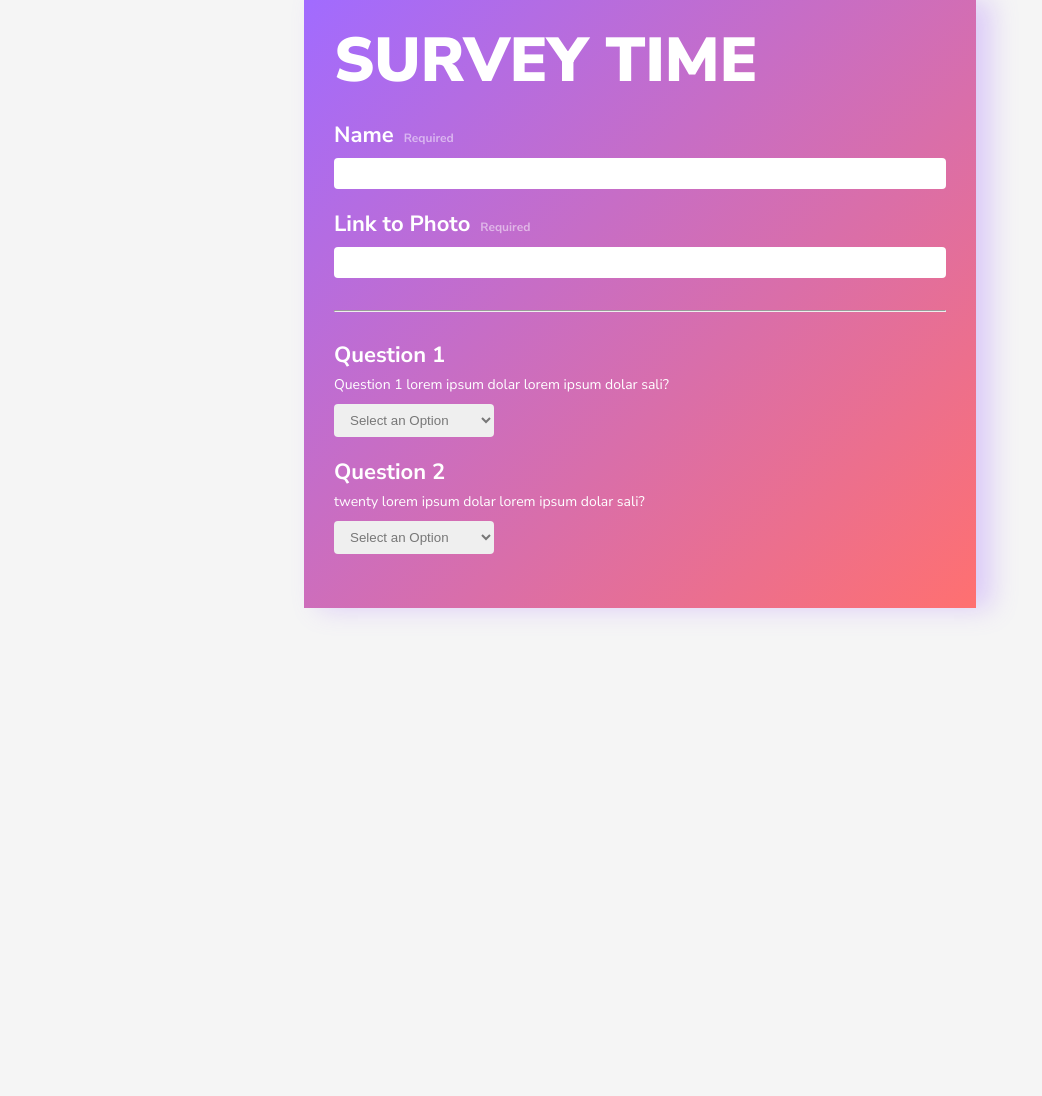
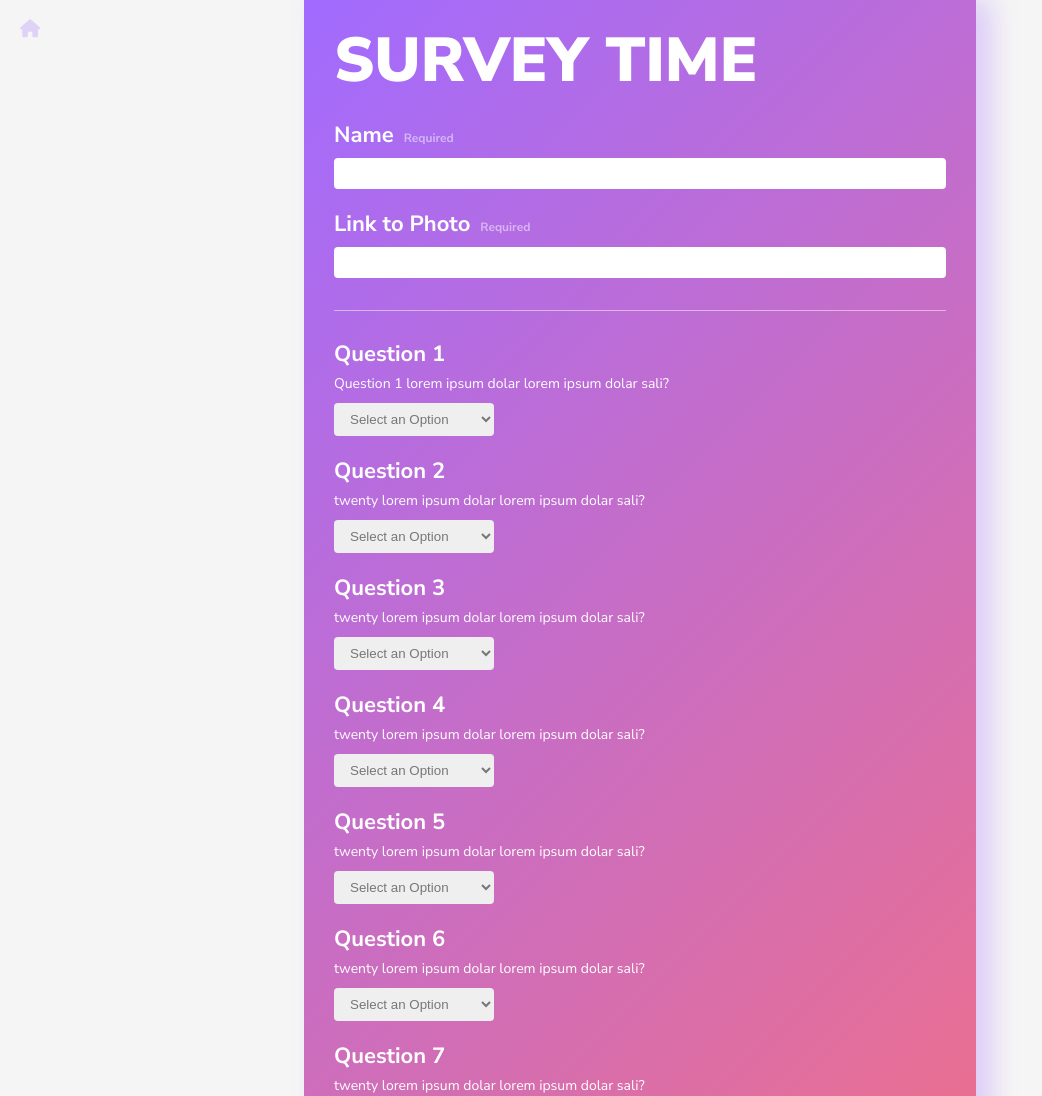
Before and after one commit to graysonlee123/Friend-Finder, a website: page app/public/survey.html in a window 1280 px wide. Shown: the top 1096 px of the page, without its empty margins (0-1042 px from the left). Before the commit the page ends 800 px from the top, so only its background shows below. Drawn offline with nearby package versions, Linux system fonts and the light colour scheme.

Commit message:
added home button, submit button, and more questions

```diff
--- a/app/public/generateSurvey.js
+++ b/app/public/generateSurvey.js
@@ -11,6 +11,86 @@ const questions = [
             "Answer A",
             "Answer b",
             "Answer c",
+            "Answer d"
+        ]
+    },
+    {
+        number: 2,
+        question: "twenty lorem ipsum dolar lorem ipsum dolar sali?",
+        choices: [
+            "Answer A",
+            "Answer b",
+            "Answer c d",
+            "Answer d"
+        ]
+    },
+    {
+        number: 2,
+        question: "twenty lorem ipsum dolar lorem ipsum dolar sali?",
+        choices: [
+            "Answer A",
+            "Answer b",
+            "Answer c d",
+            "Answer d"
+        ]
+    },
+    {
+        number: 2,
+        question: "twenty lorem ipsum dolar lorem ipsum dolar sali?",
+        choices: [
+            "Answer A",
+            "Answer b",
+            "Answer c d",
+            "Answer d"
+        ]
+    },
+    {
+        number: 2,
+        question: "twenty lorem ipsum dolar lorem ipsum dolar sali?",
+        choices: [
+            "Answer A",
+            "Answer b",
+            "Answer c d",
+            "Answer d"
+        ]
+    },
+    {
+        number: 2,
+        question: "twenty lorem ipsum dolar lorem ipsum dolar sali?",
+        choices: [
+            "Answer A",
+            "Answer b",
+            "Answer c d",
+            "Answer d"
+        ]
+    },
+    {
+        number: 2,
+        question: "twenty lorem ipsum dolar lorem ipsum dolar sali?",
+        choices: [
+            "Answer A",
+            "Answer b",
+            "Answer c d",
+            "Answer d"
+        ]
+    },
+    {
+        number: 2,
+        question: "twenty lorem ipsum dolar lorem ipsum dolar sali?",
+        choices: [
+            "Answer A",
+            "Answer b",
+            "Answer c d",
+            "Answer d"
+        ]
+    },
+    {
+        number: 2,
+        question: "twenty lorem ipsum dolar lorem ipsum dolar sali?",
+        choices: [
+            "Answer A",
+            "Answer b",
+            "Answer c d",
             "Answer d"
         ]
     },
--- a/app/public/master.css
+++ b/app/public/master.css
@@ -13,6 +13,23 @@ body {
     height: 100vh;
 
     font-family: 'Nunito Sans', sans-serif;
+}
+
+/* Home btn */
+
+#home-html-button {
+    position: fixed;
+    top: 20px;
+    left: 20px;
+}
+
+#home-html-button i {
+    color: rgba(161, 107, 255, 0.25);
+    font-size: 18px;
+}
+
+#home-html-button:hover i {
+    color: rgba(161, 107, 255, 0.9);
 }
 
 /* Main styling */
@@ -51,10 +68,10 @@ p {
     margin-bottom: 12px;
 }
 
-#home-button {
+#home-button, #submit-button {
     padding: 16px 32px;
     min-width: 200px;
-    margin: auto;
+    margin: 12px auto;
     display: block;
 
     border-radius: 32px;
@@ -118,6 +135,8 @@ p {
 
 .main-hr {
     margin: 32px 0;
+    border: none;
+    border-bottom: 1px solid rgba(255,255,255,0.5)
 }
 
 .dropdown {
--- a/app/public/survey.html
+++ b/app/public/survey.html
@@ -9,11 +9,14 @@
 
     <link href="https://fonts.googleapis.com/css?family=Nunito+Sans:400,700,900&display=swap" rel="stylesheet">
 
+    <script src="https://kit.fontawesome.com/712551befc.js"></script>
+
     <link rel="stylesheet" href="reset.css">
     <link rel="stylesheet" href="master.css">
 </head>
 
 <body id="survey-body">
+    <a href="/" id="home-html-button"><i class="fas fa-home"></i></a>
     <div id="survey-div" class="gradient-bg">
         <h1>Survey Time</h1>
         <form action="">
@@ -47,6 +50,8 @@
                 </select>
             </div> -->
             </div>
+            <hr class="main-hr">
+            <button id="submit-button">Submit Answers</button>
         </form>
     </div>
 
```
Also changed, not shown: app/public/home.html (+3 -0 lines).
